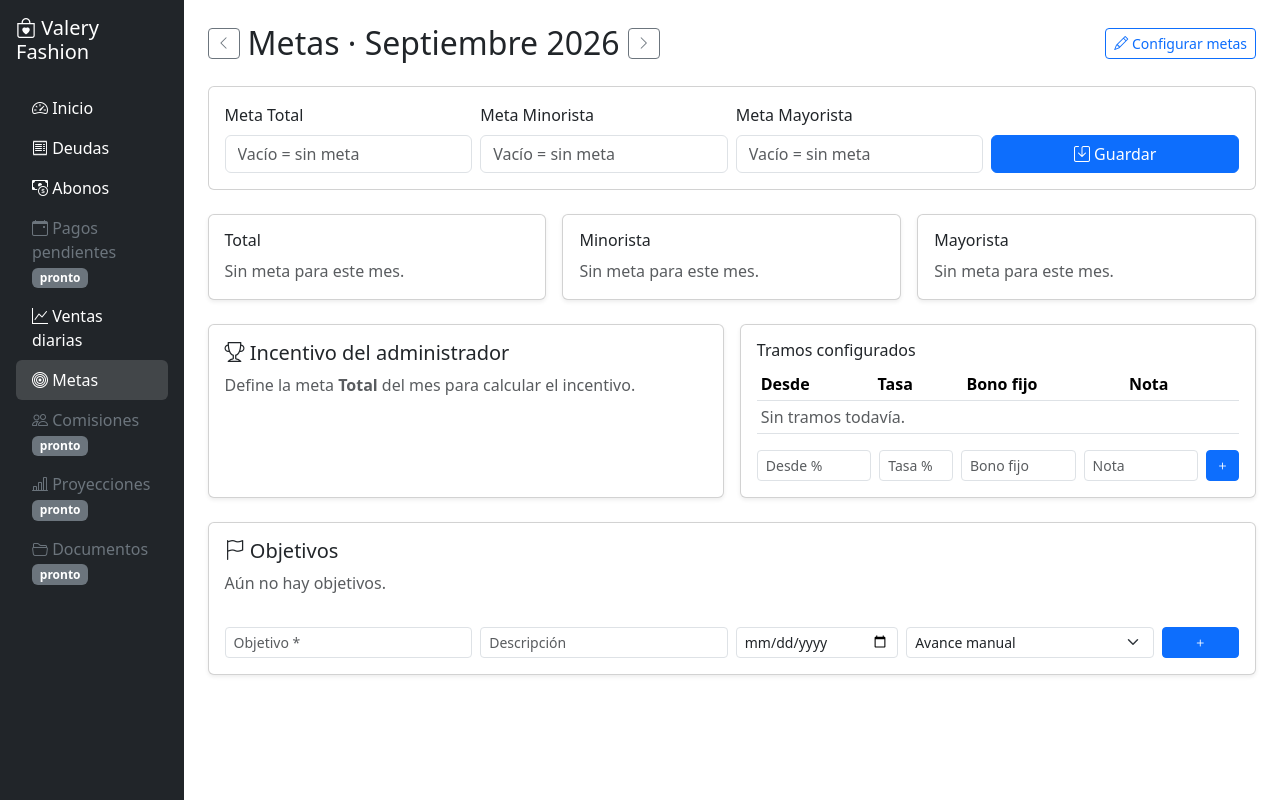
After one commit to kevincampodev/valery-dashboard, a Flask app: page /metas/ in a window 1280 px wide. The commit adds this page. Run offline with Flask 3, Linux system fonts and the light colour scheme.

Commit message:
feat(metas): metas mensuales con ritmo y proyección, incentivo por tramos y objetivos ligados a deuda (#12)

```diff
--- a/app/__init__.py
+++ b/app/__init__.py
@@ -2,7 +2,7 @@ import os
 from flask import Flask
 from config import Config
 from .extensions import db, migrate
-from .utils import formato_pesos
+from .utils import formato_pesos, formato_bp
 
 
 def create_app(config_class=Config):
@@ -24,11 +24,14 @@ def create_app(config_class=Config):
     from .blueprints.deudas import bp as deudas_bp
     from .blueprints.abonos import bp as abonos_bp
     from .blueprints.ventas import bp as ventas_bp
+    from .blueprints.metas import bp as metas_bp
     app.register_blueprint(dashboard_bp)
     app.register_blueprint(deudas_bp)
     app.register_blueprint(abonos_bp)
     app.register_blueprint(ventas_bp)
+    app.register_blueprint(metas_bp)
 
     app.add_template_filter(formato_pesos, "pesos")
+    app.add_template_filter(formato_bp, "porcentaje")
 
     return app
--- /dev/null
+++ b/app/blueprints/metas/__init__.py
@@ -0,0 +1,5 @@
+from flask import Blueprint
+
+bp = Blueprint("metas", __name__, url_prefix="/metas")
+
+from . import routes  # noqa: E402,F401
--- /dev/null
+++ b/app/blueprints/metas/routes.py
@@ -0,0 +1,142 @@
+from datetime import date, timedelta
+
+from flask import render_template, request, redirect, url_for, flash
+from sqlalchemy.exc import IntegrityError
+
+from . import bp
+from ...extensions import db
+from ...models import Meta, TramoIncentivo, Objetivo, Proveedor, Venta, CANALES
+from ...services.metas import avance_meta, calcular_incentivo
+from ...services.ventas import resumen_mes
+from ...utils import a_pesos, a_fecha, a_bp, mes_desde_texto, rango_mes, nombre_mes
+
+GRUPOS = ["Total"] + CANALES
+
+
+def _volver():
+    return redirect(url_for("metas.index", mes=request.form.get("mes")))
+
+
+@bp.route("/")
+def index():
+    inicio, fin = rango_mes(mes_desde_texto(request.args.get("mes")))
+    hoy = date.today()
+
+    registros = Venta.query.filter(Venta.fecha.between(inicio, fin)).all()
+    resumen = resumen_mes(registros, inicio, fin)
+    vendido = {"Total": resumen["total"], **{c: resumen["por_canal"].get(c, 0) for c in CANALES}}
+
+    metas = {m.canal: m.valor for m in Meta.query.filter_by(periodo=inicio)}
+    avances = {canal: avance_meta(vendido[canal], valor, inicio, fin, hoy) for canal, valor in metas.items()}
+
+    tramos = TramoIncentivo.query.order_by(TramoIncentivo.cumplimiento_min).all()
+    incentivo = calcular_incentivo(resumen["total"], metas["Total"], tramos) if "Total" in metas else None
+
+    return render_template(
+        "metas/index.html",
+        grupos=GRUPOS,
+        metas=metas,
+        avances=avances,
+        tramos=tramos,
+        incentivo=incentivo,
+        objetivos=Objetivo.query.order_by(Objetivo.completado, Objetivo.fecha_limite).all(),
+        proveedores=Proveedor.query.order_by(Proveedor.nombre).all(),
+        titulo=nombre_mes(inicio),
+        mes=inicio.strftime("%Y-%m"),
+        anterior=(inicio - timedelta(days=1)).strftime("%Y-%m"),
+        siguiente=(fin + timedelta(days=1)).strftime("%Y-%m"),
+    )
+
+
+@bp.route("/guardar", methods=["POST"])
+def guardar_metas():
+    inicio = mes_desde_texto(request.form.get("mes"))
+    for canal in GRUPOS:
+        valor = a_pesos(request.form.get(f"meta_{canal}"))
+        meta = Meta.query.filter_by(periodo=inicio, canal=canal).first()
+        if valor > 0:
+            if meta:
+                meta.valor = valor
+            else:
+                db.session.add(Meta(periodo=inicio, canal=canal, valor=valor))
+        elif meta:
+            db.session.delete(meta)
+    db.session.commit()
+    flash("Metas guardadas.", "success")
+    return _volver()
+
+
+@bp.route("/tramos", methods=["POST"])
+def agregar_tramo():
+    cumplimiento = request.form.get("cumplimiento_min", type=int)
+    if not cumplimiento or not 1 <= cumplimiento <= 300:
+        flash("El cumplimiento mínimo debe estar entre 1% y 300%.", "danger")
+        return _volver()
+
+    db.session.add(TramoIncentivo(
+        cumplimiento_min=cumplimiento,
+        tasa_bp=a_bp(request.form.get("tasa")),
+        bono_fijo=a_pesos(request.form.get("bono_fijo")),
+        descripcion=request.form.get("descripcion", "").strip() or None,
+    ))
+    try:
+        db.session.commit()
+        flash("Tramo agregado.", "success")
+    except IntegrityError:
+        db.session.rollback()
+        flash(f"Ya existe un tramo desde {cumplimiento}%.", "danger")
+    return _volver()
+
+
+@bp.route("/tramos/<int:id>/eliminar", methods=["POST"])
+def eliminar_tramo(id):
+    db.session.delete(db.get_or_404(TramoIncentivo, id))
+    db.session.commit()
+    flash("Tramo eliminado.", "info")
+    return _volver()
+
+
+@bp.route("/objetivos", methods=["POST"])
+def crear_objetivo():
+    titulo = request.form.get("titulo", "").strip()
+    if not titulo:
+        flash("El objetivo necesita un título.", "danger")
+        return _volver()
+
+    objetivo = Objetivo(
+        titulo=titulo,
+        descripcion=request.form.get("descripcion", "").strip() or None,
+        fecha_limite=a_fecha(request.form.get("fecha_limite")),
+    )
+    proveedor_id = request.form.get("proveedor_id", type=int)
+    if proveedor_id:
+        proveedor = db.get_or_404(Proveedor, proveedor_id)
+        objetivo.proveedor = proveedor
+        objetivo.saldo_inicial = proveedor.deuda_total
+        if not objetivo.saldo_inicial:
+            flash(f"{proveedor.nombre} no tiene deuda; el objetivo quedará al 100%.", "warning")
+
+    db.session.add(objetivo)
+    db.session.commit()
+    flash("Objetivo creado.", "success")
+    return _volver()
+
+
+@bp.route("/objetivos/<int:id>/progreso", methods=["POST"])
+def actualizar_objetivo(id):
+    objetivo = db.get_or_404(Objetivo, id)
+    if "completar" in request.form:
+        objetivo.completado = not objetivo.completado
+    else:
+        progreso = request.form.get("progreso", type=int) or 0
+        objetivo.progreso_manual = max(0, min(100, progreso))
+    db.session.commit()
+    return _volver()
+
+
+@bp.route("/objetivos/<int:id>/eliminar", methods=["POST"])
+def eliminar_objetivo(id):
+    db.session.delete(db.get_or_404(Objetivo, id))
+    db.session.commit()
+    flash("Objetivo eliminado.", "info")
+    return _volver()
--- a/app/models/__init__.py
+++ b/app/models/__init__.py
@@ -3,3 +3,4 @@ from .factura import Factura
 from .documento import Documento
 from .pago import Pago, AplicacionPago, MEDIOS_PAGO
 from .venta import Vendedora, Venta, CANALES, MEDIOS_VENTA
+from .meta import Meta, TramoIncentivo, Objetivo
--- a/app/templates/base.html
+++ b/app/templates/base.html
@@ -18,7 +18,7 @@
       ('abonos.index', 'bi-cash-coin', 'Abonos'),
       (None, 'bi-calendar-event', 'Pagos pendientes'),
       ('ventas.index', 'bi-graph-up', 'Ventas diarias'),
-      (None, 'bi-bullseye', 'Metas'),
+      ('metas.index', 'bi-bullseye', 'Metas'),
       (None, 'bi-people', 'Comisiones'),
       (None, 'bi-bar-chart-line', 'Proyecciones'),
       (None, 'bi-folder2-open', 'Documentos'),
@@ -47,6 +47,7 @@
     {% block content %}{% endblock %}
   </main>
 </div>
+<script src="https://cdn.jsdelivr.net/npm/bootstrap@5.3.3/dist/js/bootstrap.bundle.min.js"></script>
 <script src="https://cdn.jsdelivr.net/npm/chart.js@4.4.4/dist/chart.umd.min.js"></script>
 {% block scripts %}{% endblock %}
 </body>
--- /dev/null
+++ b/app/templates/metas/index.html
@@ -0,0 +1,173 @@
+{% extends "base.html" %}
+{% block content %}
+{% set colores = {'cumplida': 'success', 'en camino': 'primary', 'en riesgo': 'warning', 'atrasada': 'danger',
+                  'no cumplida': 'dark', 'por iniciar': 'secondary'} %}
+
+<div class="d-flex align-items-center gap-2 mb-4">
+  <a href="{{ url_for('metas.index', mes=anterior) }}" class="btn btn-outline-secondary btn-sm"><i class="bi bi-chevron-left"></i></a>
+  <h2 class="mb-0">Metas · {{ titulo }}</h2>
+  <a href="{{ url_for('metas.index', mes=siguiente) }}" class="btn btn-outline-secondary btn-sm"><i class="bi bi-chevron-right"></i></a>
+  <button class="btn btn-outline-primary btn-sm ms-auto" data-bs-toggle="collapse" data-bs-target="#formMetas">
+    <i class="bi bi-pencil"></i> Configurar metas
+  </button>
+</div>
+
+<div class="collapse {{ 'show' if not metas }} mb-4" id="formMetas">
+  <form method="post" action="{{ url_for('metas.guardar_metas') }}" class="card card-body">
+    <input type="hidden" name="mes" value="{{ mes }}">
+    <div class="row g-2 align-items-end">
+      {% for g in grupos %}
+      <div class="col-md-3">
+        <label class="form-label">Meta {{ g }}</label>
+        <input name="meta_{{ g }}" class="form-control" value="{{ metas.get(g, '') }}" placeholder="Vacío = sin meta">
+      </div>
+      {% endfor %}
+      <div class="col-md-3"><button class="btn btn-primary w-100"><i class="bi bi-save"></i> Guardar</button></div>
+    </div>
+  </form>
+</div>
+
+<div class="row g-3 mb-4">
+  {% for g in grupos %}
+  <div class="col-lg-4">
+    <div class="card card-body shadow-sm h-100">
+      <div class="d-flex justify-content-between">
+        <h6>{{ g }}</h6>
+        {% if avances[g] %}<span class="badge bg-{{ colores[avances[g].estado] }}">{{ avances[g].estado|capitalize }}</span>{% endif %}
+      </div>
+      {% set a = avances.get(g) %}
+      {% if a %}
+      <h4 class="mb-1">{{ a.vendido|pesos }} <small class="text-muted fs-6">de {{ a.meta|pesos }}</small></h4>
+      <div class="progress mb-2" style="height:10px">
+        <div class="progress-bar bg-{{ colores[a.estado] }}" style="width: {{ [a.porcentaje, 100]|min }}%"></div>
+      </div>
+      <small class="text-muted mb-2">{{ a.porcentaje }}% cumplido</small>
+      <table class="table table-sm mb-0 small">
+        {% if a.faltante and a.dias_restantes %}
+        <tr><td>Falta</td><td class="text-end">{{ a.faltante|pesos }}</td></tr>
+        <tr><td>Hay que vender por día</td><td class="text-end fw-bold">{{ a.ritmo_necesario|pesos }}</td></tr>
+        <tr><td>Ritmo actual por día</td><td class="text-end">{{ a.ritmo_actual|pesos }}</td></tr>
+        <tr><td>Días restantes</td><td class="text-end">{{ a.dias_restantes }}</td></tr>
+        {% endif %}
+        <tr><td>Proyección de cierre</td><td class="text-end">{{ a.proyeccion|pesos }}</td></tr>
+      </table>
+      {% else %}
+      <p class="text-muted mb-0">Sin meta para este mes.</p>
+      {% endif %}
+    </div>
+  </div>
+  {% endfor %}
+</div>
+
+<div class="row g-3 mb-4">
+  <div class="col-lg-6">
+    <div class="card card-body shadow-sm h-100">
+      <h5><i class="bi bi-trophy"></i> Incentivo del administrador</h5>
+      {% if incentivo %}
+        <p class="mb-1">Cumplimiento de la meta total: <strong>{{ incentivo.cumplimiento }}%</strong></p>
+        {% if incentivo.tramo %}
+        <p class="mb-1">Tramo alcanzado: <strong>desde {{ incentivo.tramo.cumplimiento_min }}%</strong>
+          {% if incentivo.tramo.descripcion %}({{ incentivo.tramo.descripcion }}){% endif %}</p>
+        <h3 class="text-success">{{ incentivo.bono|pesos }}</h3>
+        {% else %}
+        <p class="text-muted">Aún no alcanza ningún tramo.</p>
+        {% endif %}
+        {% if incentivo.siguiente %}
+        <div class="alert alert-info py-2 small mb-0">
+          Faltan <strong>{{ incentivo.falta_siguiente|pesos }}</strong> en ventas para el tramo de {{ incentivo.siguiente.cumplimiento_min }}%.
+        </div>
+        {% endif %}
+      {% else %}
+        <p class="text-muted">Define la meta <strong>Total</strong> del mes para calcular el incentivo.</p>
+      {% endif %}
+    </div>
+  </div>
+
+  <div class="col-lg-6">
+    <div class="card card-body shadow-sm h-100">
+      <h6>Tramos configurados</h6>
+      <table class="table table-sm align-middle">
+        <thead><tr><th>Desde</th><th>Tasa</th><th>Bono fijo</th><th>Nota</th><th></th></tr></thead>
+        <tbody>
+          {% for t in tramos %}
+          <tr>
+            <td>{{ t.cumplimiento_min }}%</td>
+            <td>{{ t.tasa_bp|porcentaje }}</td>
+            <td>{{ t.bono_fijo|pesos if t.bono_fijo else '—' }}</td>
+            <td class="small">{{ t.descripcion or '' }}</td>
+            <td>
+              <form method="post" action="{{ url_for('metas.eliminar_tramo', id=t.id) }}" onsubmit="return confirm('¿Eliminar este tramo?')">
+                <input type="hidden" name="mes" value="{{ mes }}">
+                <button class="btn btn-sm btn-outline-danger"><i class="bi bi-trash"></i></button>
+              </form>
+            </td>
+          </tr>
+          {% else %}
+          <tr><td colspan="5" class="text-muted">Sin tramos todavía.</td></tr>
+          {% endfor %}
+        </tbody>
+      </table>
+      <form method="post" action="{{ url_for('metas.agregar_tramo') }}" class="row g-2">
+        <input type="hidden" name="mes" value="{{ mes }}">
+        <div class="col-3"><input name="cumplimiento_min" type="number" class="form-control form-control-sm" placeholder="Desde %" required></div>
+        <div class="col-2"><input name="tasa" class="form-control form-control-sm" placeholder="Tasa %"></div>
+        <div class="col-3"><input name="bono_fijo" class="form-control form-control-sm" placeholder="Bono fijo"></div>
+        <div class="col-3"><input name="descripcion" class="form-control form-control-sm" placeholder="Nota"></div>
+        <div class="col-1"><button class="btn btn-sm btn-primary w-100"><i class="bi bi-plus"></i></button></div>
+      </form>
+    </div>
+  </div>
+</div>
+
+<div class="card card-body shadow-sm">
+  <h5><i class="bi bi-flag"></i> Objetivos</h5>
+  <div class="row g-3 mb-3">
+    {% for o in objetivos %}
+    <div class="col-md-6 col-xl-4">
+      <div class="border rounded p-3 h-100 {{ 'border-danger' if o.vencido }} {{ 'opacity-50' if o.completado }}">
+        <div class="d-flex justify-content-between">
+          <strong>{{ o.titulo }}</strong>
+          <form method="post" action="{{ url_for('metas.eliminar_objetivo', id=o.id) }}" onsubmit="return confirm('¿Eliminar objetivo?')">
+            <input type="hidden" name="mes" value="{{ mes }}">
+            <button class="btn btn-sm btn-link text-danger p-0"><i class="bi bi-x-lg"></i></button>
+          </form>
+        </div>
+        {% if o.descripcion %}<p class="small text-muted mb-1">{{ o.descripcion }}</p>{% endif %}
+        <small class="d-block mb-1">
+          {% if o.fecha_limite %}Límite: {{ o.fecha_limite.strftime('%d/%m/%Y') }}{% endif %}
+          {% if o.vencido %}<span class="badge bg-danger">Vencido</span>{% endif %}
+        </small>
+        {% if o.proveedor %}<small class="d-block text-muted mb-1">Ligado a la deuda de {{ o.proveedor.nombre }}: quedan {{ o.proveedor.deuda_total|pesos }}</small>{% endif %}
+        <div class="progress mb-2" style="height:8px"><div class="progress-bar bg-success" style="width: {{ o.progreso }}%"></div></div>
+        <form method="post" action="{{ url_for('metas.actualizar_objetivo', id=o.id) }}" class="d-flex gap-1">
+          <input type="hidden" name="mes" value="{{ mes }}">
+          {% if not o.proveedor and not o.completado %}
+          <input name="progreso" type="number" min="0" max="100" value="{{ o.progreso_manual }}" class="form-control form-control-sm" style="width:80px">
+          <button class="btn btn-sm btn-outline-secondary">%</button>
+          {% else %}
+          <span class="small me-auto">{{ o.progreso }}%</span>
+          {% endif %}
+          <button name="completar" class="btn btn-sm btn-outline-success ms-auto">{{ 'Reabrir' if o.completado else 'Completar' }}</button>
+        </form>
+      </div>
+    </div>
+    {% else %}
+    <p class="text-muted">Aún no hay objetivos.</p>
+    {% endfor %}
+  </div>
+
+  <form method="post" action="{{ url_for('metas.crear_objetivo') }}" class="row g-2">
+    <input type="hidden" name="mes" value="{{ mes }}">
+    <div class="col-md-3"><input name="titulo" class="form-control form-control-sm" placeholder="Objetivo *" required></div>
+    <div class="col-md-3"><input name="descripcion" class="form-control form-control-sm" placeholder="Descripción"></div>
+    <div class="col-md-2"><input name="fecha_limite" type="date" class="form-control form-control-sm"></div>
+    <div class="col-md-3">
+      <select name="proveedor_id" class="form-select form-select-sm">
+        <option value="">Avance manual</option>
+        {% for p in proveedores %}<option value="{{ p.id }}">Pagar deuda de {{ p.nombre }}</option>{% endfor %}
+      </select>
+    </div>
+    <div class="col-md-1"><button class="btn btn-sm btn-primary w-100"><i class="bi bi-plus"></i></button></div>
+  </form>
+</div>
+{% endblock %}
```
Also changed, not shown: app/blueprints/dashboard/routes.py (+10 -1 lines), app/models/meta.py (added, +54 -0 lines), app/services/metas.py (added, +64 -0 lines), app/templates/dashboard/index.html (+19 -0 lines), app/utils.py (+14 -0 lines), migrations/versions/300bf604a18d_metas_tramos_de_incentivo_y_objetivos.py (added, +60 -0 lines), tests/test_metas.py (added, +54 -0 lines).
